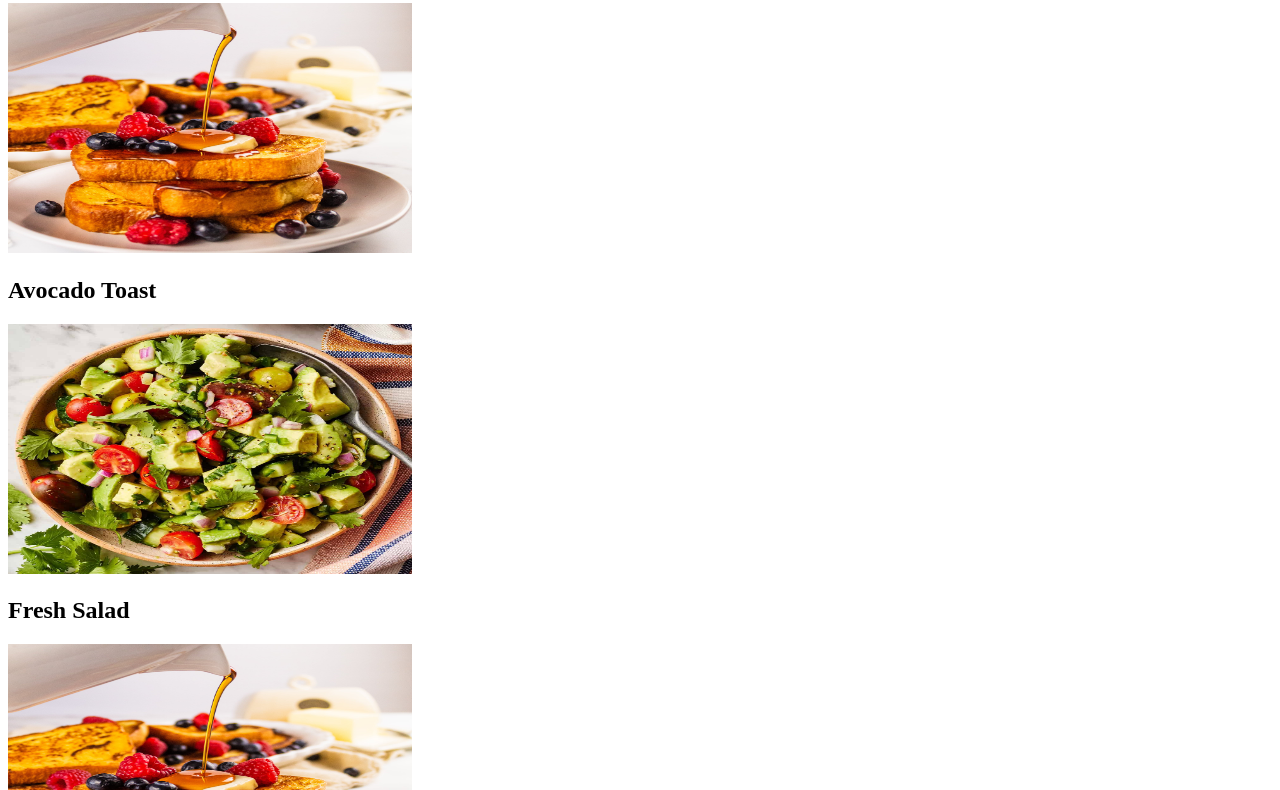
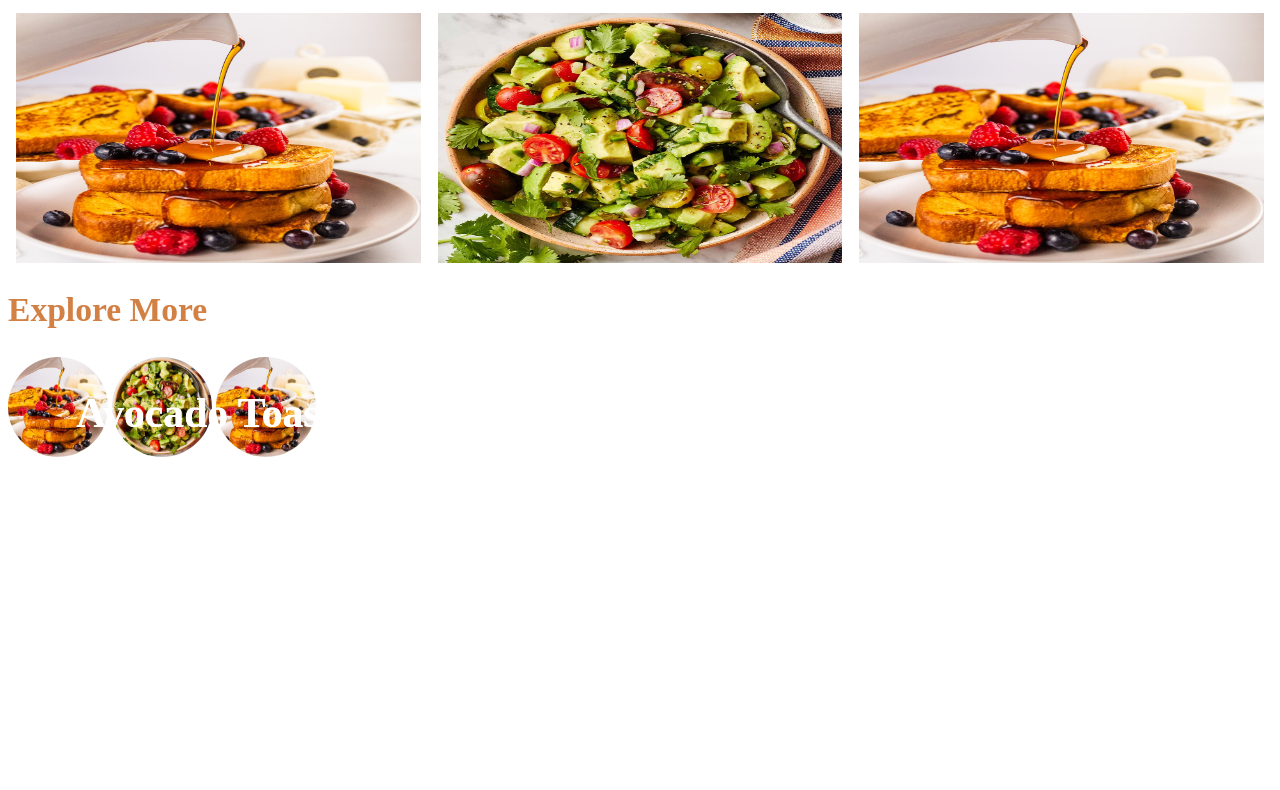
Before and after one commit to Palak-teotia/Food-recipe-, a plain HTML site: page index.html in a window 1280 px wide. Shown: the part 599-1389 px from the top of the page. After the commit the page ends 1068 px from the top, so only its background shows below. Drawn offline with Linux system fonts and the light colour scheme.

Commit message:
update css for main

```diff
--- a/style.css
+++ b/style.css
@@ -4,9 +4,8 @@
     justify-content: space-between;
     background-color: black;
     color: white;
-    height : 50px;
-    border-radius: 5px;
-    padding-right: 20px;
+    height : 60px;
+    width : 100%;
     font-family: Arial, Helvetica, sans-serif;
     padding-bottom: 0px;
 
@@ -263,3 +262,43 @@
     font-size: 1.2rem;
     margin: 0;
 }
+.concept-img {
+    display: flex;
+    flex-direction: row;
+    justify-content: space-around;
+    align-items: center;
+    margin-top: 20px;
+}
+.concept-title-1 {
+    position: absolute;
+    top : 125%;
+   left: 16%;
+    transform: translate(-50%, -50%);
+    color: white;
+    text-align: center;
+    font-size: 2.6rem;
+    margin-top: 12px;
+
+}
+.concept-title-2 {
+    position: absolute;
+    top : 125%;
+   left: 52%;
+    transform: translate(-50%, -50%);
+    color: white;
+    text-align: center;
+    font-size: 2.6rem;
+    margin-top: 12px;
+
+}
+.concept-title-3 {
+    position: absolute;
+    top : 125%;
+   left: 80%;
+    transform: translate(-50%, -50%);
+    color: white;
+    text-align: center;
+    font-size: 2.1rem;
+    margin-top: 12px;
+
+}
```
